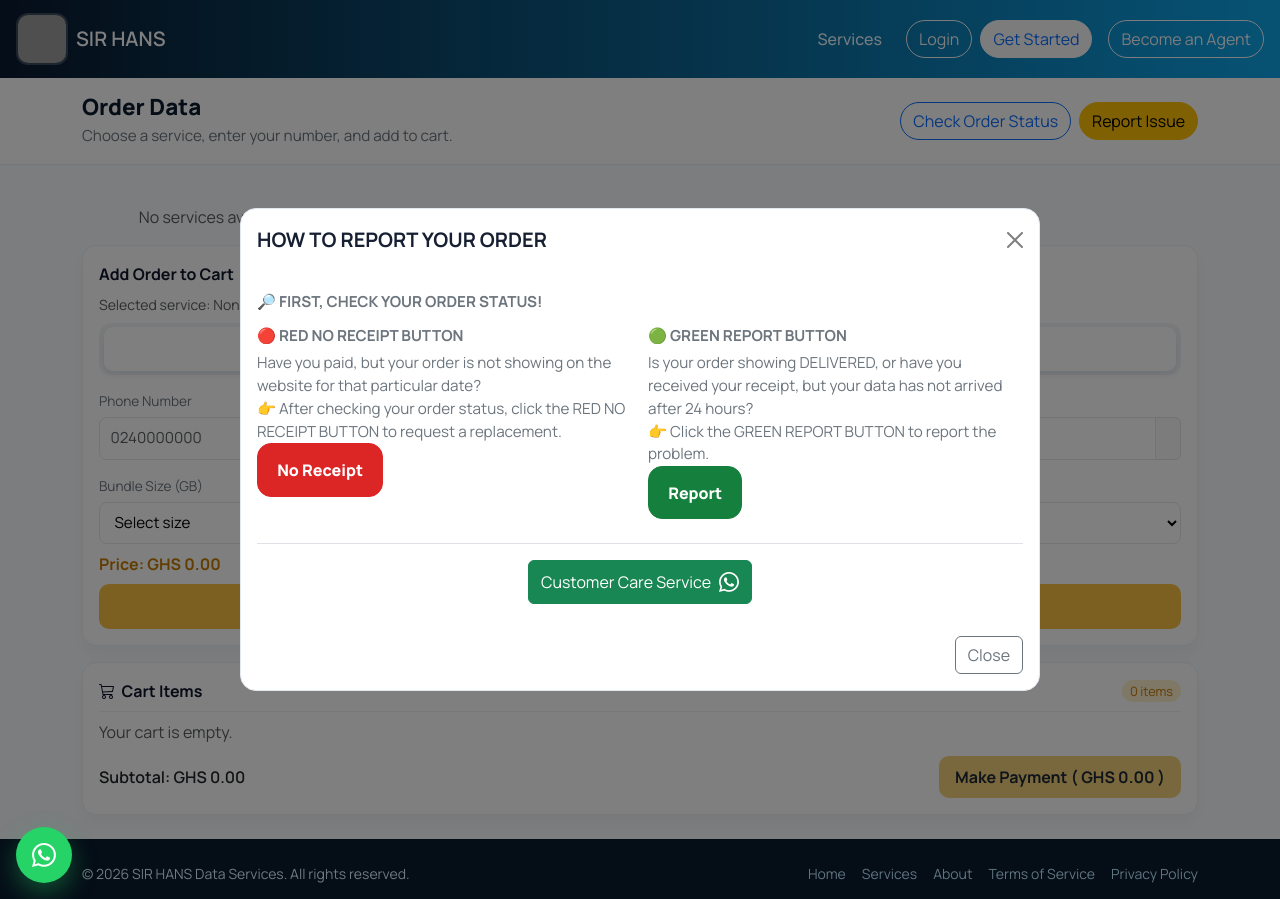
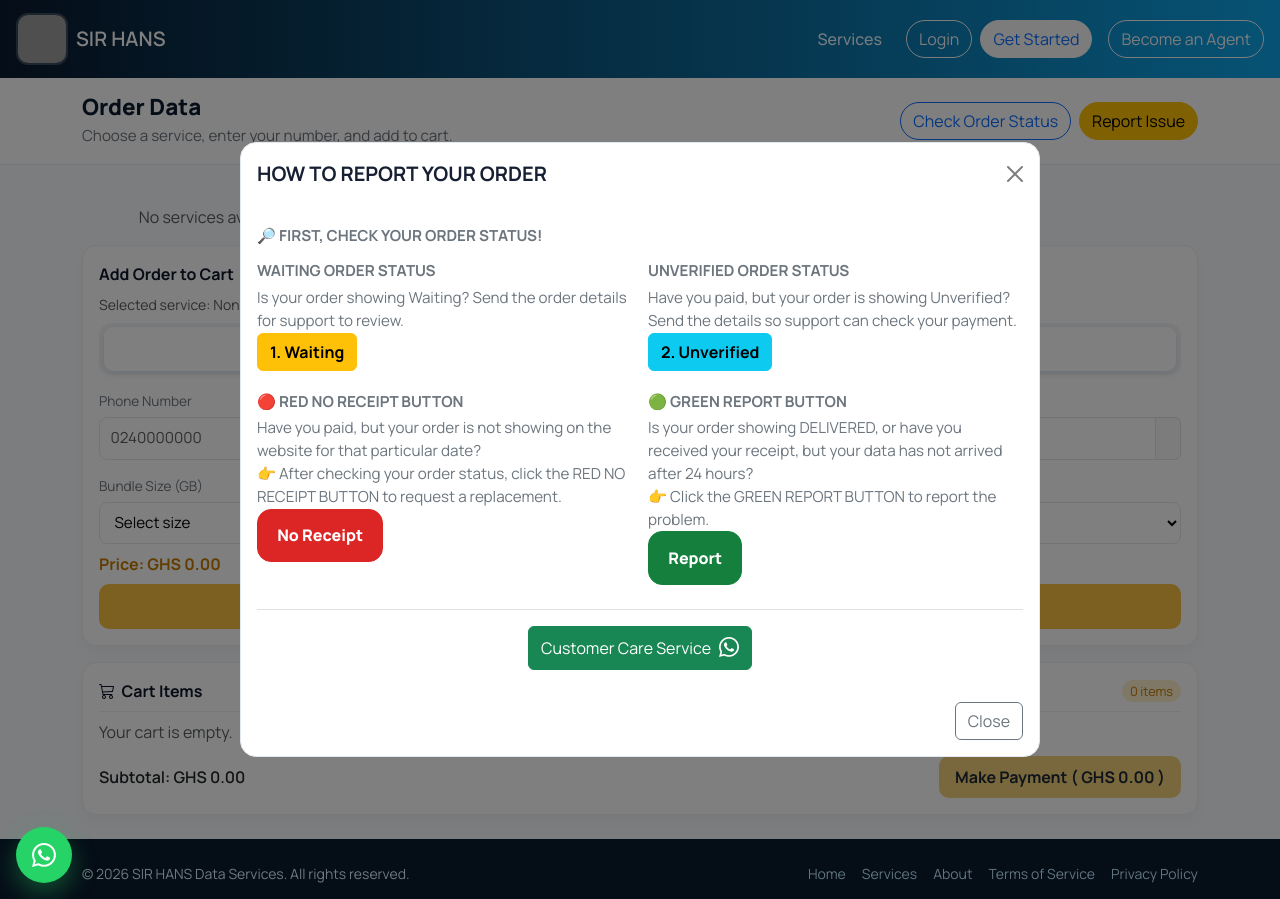
Before and after one commit to Cybok06/sirhans, a Flask app: template templates/index.html in a window 1280 px wide, after a click on "Report Issue". Run offline with Flask 3, Linux system fonts and the light colour scheme; the template is opened without the code that fills it, so the values that code supplies are empty; parts of the project's set-up code (start-up, migrations or seed data) failed here and were passed over; some libraries are stand-ins or nearby versions; grey boxes are pictures that could not be loaded.

Commit message:
Add Waiting and Unverified order report options

```diff
--- a/failed_receipts.py
+++ b/failed_receipts.py
@@ -15,6 +15,7 @@ failed_receipts_bp = Blueprint('failed_receipts', __name__)
 reports_col = db['failed_receipts']
 DUPLICATE_MESSAGE = 'This issue has Already Being Submitted,Please wait , we are working on it'
 CLOSED_RECEIPT_STATUSES = frozenset(('resolved', 'declined', 'rejected', 'cancelled'))
+REPORT_TYPES = frozenset(('no_receipt', 'delivery_issue', 'waiting', 'unverified'))
 
 
 def receipt_issue_key(entry):
@@ -171,7 +172,7 @@ def submit():
         return jsonify(success=False, message='Please refresh the page and try again.'), 403
     source = data.get('source')
     report_type = data.get('report_type', 'no_receipt')
-    if report_type not in ('no_receipt', 'delivery_issue'):
+    if report_type not in REPORT_TYPES:
         return jsonify(success=False, message='Select a valid report type.'), 400
     entries = data.get('entries')
     if source not in ('index', 'store') or not isinstance(entries, list) or not 1 <= len(entries) <= 50:
@@ -280,7 +281,7 @@ def admin_page():
     if status_filter not in ('resolved', 'unresolved', 'declined', 'rejected', 'cancelled'):
         status_filter = ''
     type_filter = request.args.get('report_type', '')
-    if type_filter not in ('no_receipt', 'delivery_issue'):
+    if type_filter not in REPORT_TYPES:
         type_filter = ''
     type_query = {}
     if type_filter == 'no_receipt':
--- a/templates/admin_failed_receipts.html
+++ b/templates/admin_failed_receipts.html
@@ -25,6 +25,8 @@
     <a class="btn btn-outline-secondary {% if not type_filter %}active{% endif %}" href="{{ filter_url(report_type='') }}">All report types</a>
     <a class="btn btn-outline-danger {% if type_filter == 'no_receipt' %}active{% endif %}" href="{{ filter_url(status=status_filter, report_type='no_receipt') }}">🔴 No Receipt</a>
     <a class="btn btn-outline-success {% if type_filter == 'delivery_issue' %}active{% endif %}" href="{{ filter_url(status=status_filter, report_type='delivery_issue') }}">🟢 Report — Data Not Received</a>
+    <a class="btn btn-outline-warning {% if type_filter == 'waiting' %}active{% endif %}" href="{{ filter_url(status=status_filter, report_type='waiting') }}">Waiting</a>
+    <a class="btn btn-outline-info {% if type_filter == 'unverified' %}active{% endif %}" href="{{ filter_url(status=status_filter, report_type='unverified') }}">Unverified</a>
   </div>
   <div class="d-flex flex-wrap gap-2 mb-3">
     <a class="btn btn-outline-secondary {% if not status_filter %}active{% endif %}" href="{{ filter_url(status='') }}">All ({{ total }})</a>
@@ -37,7 +39,9 @@
   {% for report in reports %}
   <article class="receipt-report">
     <h2 class="h5 fw-bold">{% if report.source == 'store' %}{{ report.store_name }} <span class="badge bg-primary">Store page</span>{% else %}Index page <span class="badge bg-secondary">Index</span>{% endif %}</h2>
-    <p><span class="badge {% if report.get('report_type', 'no_receipt') == 'delivery_issue' %}bg-success">🟢 Report — Data Not Received{% else %}bg-danger">🔴 No Receipt{% endif %}</span></p>
+    {% set report_labels = {'no_receipt': ('bg-danger', 'No Receipt'), 'delivery_issue': ('bg-success', 'Report - Data Not Received'), 'waiting': ('bg-warning text-dark', 'Waiting'), 'unverified': ('bg-info text-dark', 'Unverified')} %}
+    {% set report_label = report_labels.get(report.get('report_type', 'no_receipt'), report_labels['no_receipt']) %}
+    <p><span class="badge {{ report_label[0] }}">{{ report_label[1] }}</span></p>
     <div class="receipt-meta mb-3">
       {% if report.source == 'store' %}<span>Store owner: <strong>{{ report.store_owner_name }}</strong></span>{% endif %}
       <span>Customer: <strong>{{ report.customer_name }}</strong></span>
--- a/templates/failed_receipt_form.html
+++ b/templates/failed_receipt_form.html
@@ -32,7 +32,7 @@
       <div class="modal-body">
         <p id="receiptTypeHelp" class="fw-semibold">First check your order status. Use this form if you paid but your order is not showing for that date.</p>
         <p>Enter the recipient phone number, then select the service and offer purchased. Add another entry to report multiple purchases together.</p>
-        <p class="small text-muted">Only one unresolved report is allowed per phone number and service, across both No Receipt and Report buttons and all stores. Once your report is resolved, declined, rejected, or cancelled, you can submit a new issue.</p>
+        <p class="small text-muted">Only one unresolved report is allowed per phone number and service, across all report types and stores. Once your report is resolved, declined, rejected, or cancelled, you can submit a new issue.</p>
         <div id="receiptFeedback" class="alert d-none" role="status" aria-live="polite"></div>
         <div id="receiptEntries" class="d-grid gap-3"></div>
         <button type="button" class="btn btn-outline-secondary mt-3" id="addReceiptEntry"><i class="bi bi-plus-lg me-1"></i> Add another</button>
@@ -68,13 +68,17 @@ document.addEventListener('DOMContentLoaded', () => {
     const selected = event.relatedTarget?.getAttribute('data-report-type') || reportType;
     if (busy) { event.preventDefault(); return; }
     if (selected !== reportType) { submissionId = null; feedback.classList.add('d-none'); }
-    reportType = selected === 'delivery_issue' ? 'delivery_issue' : 'no_receipt';
-    const delivery = reportType === 'delivery_issue';
-    document.getElementById('failedReceiptTitle').textContent = delivery ? 'Report — Data Not Received' : 'No Receipt — Request a Replacement';
-    document.getElementById('receiptTypeHelp').textContent = delivery
-      ? 'Use this form if your order shows DELIVERED, or you received your receipt, but your data has not arrived after 24 hours.'
-      : 'First check your order status. Use this form if you paid but your order is not showing for that date.';
-    submit.className = `btn ${delivery ? 'btn-success' : 'btn-danger'} px-4`;
+    const types = {
+      no_receipt: {title: 'No Receipt - Request a Replacement', color: 'btn-danger', help: 'First check your order status. Use this form if you paid but your order is not showing for that date.'},
+      delivery_issue: {title: 'Report - Data Not Received', color: 'btn-success', help: 'Use this form if your order shows DELIVERED, or you received your receipt, but your data has not arrived after 24 hours.'},
+      waiting: {title: 'Waiting - Order Status Report', color: 'btn-warning', help: 'Use this form if your order shows Waiting. Submit the purchase details for support to review.'},
+      unverified: {title: 'Unverified - Payment Review', color: 'btn-info', help: 'Use this form if you paid but your order shows Unverified. Submit the purchase details so support can check the payment.'}
+    };
+    reportType = Object.hasOwn(types, selected) ? selected : 'no_receipt';
+    const type = types[reportType];
+    document.getElementById('failedReceiptTitle').textContent = type.title;
+    document.getElementById('receiptTypeHelp').textContent = type.help;
+    submit.className = `btn ${type.color} px-4`;
   });
   const newId = () => crypto.randomUUID ? crypto.randomUUID() : '10000000-1000-4000-8000-100000000000'.replace(/[018]/g, c => (c ^ crypto.getRandomValues(new Uint8Array(1))[0] & 15 >> c / 4).toString(16));
   function refresh(){
--- a/templates/order_report_actions.html
+++ b/templates/order_report_actions.html
@@ -12,6 +12,16 @@
       <div class="modal-body">
   <p class="fw-bold mb-2">🔎 FIRST, CHECK YOUR ORDER STATUS!</p>
   <div class="row g-3">
+    <div class="col-md-6">
+      <p class="fw-bold mb-1">WAITING ORDER STATUS</p>
+      <p>Is your order showing Waiting? Send the order details for support to review.</p>
+      <button type="button" class="btn btn-warning fw-bold" data-bs-toggle="modal" data-bs-target="#failedReceiptModal" data-report-type="waiting">1. Waiting</button>
+    </div>
+    <div class="col-md-6">
+      <p class="fw-bold mb-1">UNVERIFIED ORDER STATUS</p>
+      <p>Have you paid, but your order is showing Unverified? Send the details so support can check your payment.</p>
+      <button type="button" class="btn btn-info fw-bold" data-bs-toggle="modal" data-bs-target="#failedReceiptModal" data-report-type="unverified">2. Unverified</button>
+    </div>
     <div class="col-md-6">
       <p class="fw-bold mb-1">🔴 RED NO RECEIPT BUTTON</p>
       <p>Have you paid, but your order is not showing on the website for that particular date?<br>👉 After checking your order status, click the RED NO RECEIPT BUTTON to request a replacement.</p>
```
Also changed, not shown: tests/test_failed_receipts.py (+22 -2 lines), tests/test_receipt_selectors.cjs (+6 -3 lines).
